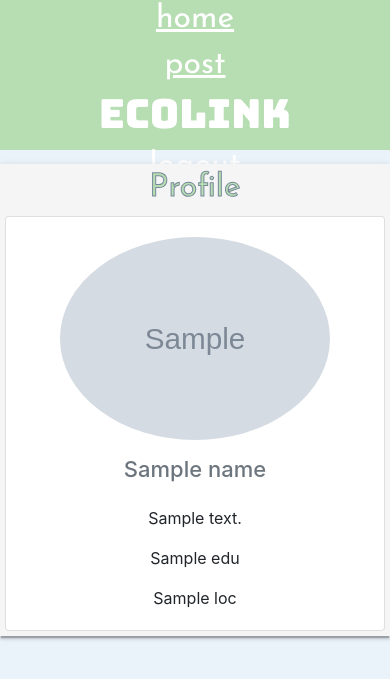
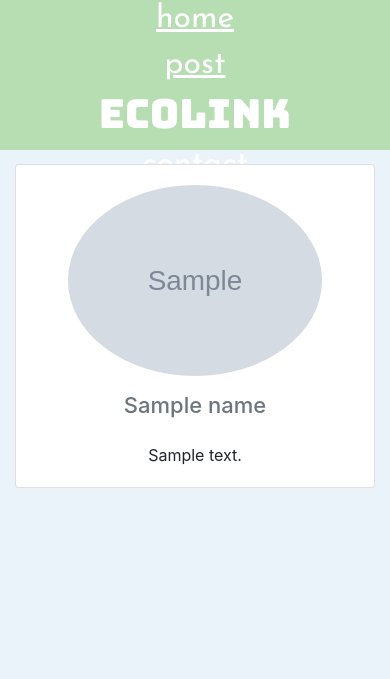
Before and after one commit to aricursion/EcoLink, a Python web app: template templates/landingpage.html in a window 390 px wide. Shown: the top 679 px of the page. Run offline with Jinja, Linux system fonts and the light colour scheme; the template is opened without the code that fills it: most values are stand-ins (such as "Sample title", 1, 10 or a date in 2020); grey boxes marked "Sample" are stand-in pictures; some libraries are stand-ins or nearby versions.

Commit message:
Auto stash before merge of "master" and "origin/master"

```diff
--- a/templates/landingpage.html
+++ b/templates/landingpage.html
@@ -48,26 +48,9 @@
 			color: #b7deb2;
 		}
 
-		.card-link:hover {
-			color: purple;
-		}
-		.you,
-		.trending,
-		.feed {
-			color: #b7deb2;
-			text-shadow: 1px solid #b7deb2;
-			font-family: "Josefin Sans", sans-serif;
-			-webkit-text-stroke: 1px lightslategrey;
-			-webkit-text-fill-color: #b7deb2;
-		}
+	.z-depth-5 {
 
-		.z-depth-5 {
-			box-shadow: 0 3px 3px 0 rgba(0, 0, 0, 0.14),
-				0 1px 7px 0 rgba(0, 0, 0, 0.12),
-				0 3px 1px -1px rgba(0, 0, 0, 0.2);
-			padding: 5px;
 
-			background-color: whitesmoke;
 	}
 
 		#logout {
@@ -244,31 +280,29 @@
 								<button id="${x.id}" type="button" ${disabled} onclick="handler('${x.id}')" class="btn btn-danger">Like</button>
 							</div>
 						</div>
-						</br>`;
-						document.getElementById(
-							"feed_main"
-						).innerHTML += template;
+						</br>`
+					document.getElementById("feed_main").innerHTML += template;
 				}
-				});
+			})
 		</script>
 	</head>
 	<body>
-			<nav>
+		<nav id="navbar">
 			<div class="row">
-					<div class="col-sm-2dot4" style="text-align: center;">
+				<div class="col-sm-2dot4" style="text-align:center;">
 					<h2 class="header-text"><a href="/">home</a></h2>
 				</div>
-					<div class="col-sm-2dot4" style="text-align: center;">
+				<div class="col-sm-2dot4" style="text-align:center;">
 					<h2 class="header-text"><a href="/post">post</a></h2>
 				</div>
-					<div class="col-sm-2dot4" style="margin-top: -3px;">
+				<div class="col-sm-2dot4" style="margin-top:-3px;">
 					<h1 class="title">ECOLINK</h1>
 				</div>
-					<div class="col-sm-2dot4" style="text-align: center;"></div>
-					<div class="col-sm-2dot4" style="text-align: center;">
-						<h2 class="header-text">
-							<a href="/logout">logout</a>
-						</h2>
+				<div class="col-sm-2dot4" style="text-align:center;">
+					<h2 class="header-text"><a href="mailto:payton.miller404@gmail.com">contact</a></h2>
+				</div>
+				<div class="col-sm-2dot4" style="text-align:center;">
+					<h2 class="header-text"><a href="/logout">logout</a></h2>
 				</div>
 			</div>
 		</nav>
@@ -276,66 +310,42 @@
 		<div class="container">
 			<div class="subcontainer">
 				<div class="row">
-						<div class="col-sm-3">
-							<!-- <img
-							class="trending-logo"
-							src="../static/plant.png"
-							height="auto"
-							width="50%"
-						/> -->
+					<div class="col-sm-9" id = "feed_main">
+
 					</div>
-						<div class="col-sm-6" id="feed_main"></div>
-						<!--
-					<div class="col-sm-3">
+				<div class="col-sm-3 z-depth-5" >
 
 				<div class="card">
 					<div class="card-body">
-								<img
-                                    src="{{avatar}}"
-                                    width="80%"
-									height="auto"
-									style="border-radius:50%;"
-								/>
+						<img src="{{avatar}}" width="80%" height="auto" style="border-radius:50%;" />
 
-			</div>-->
-						<div class="col-sm-3 z-depth-5">
-							<h2 class="you">Profile</h2>
-							<div class="card">
-								<div class="card-body">
-									<img
-										src="{{avatar}}"
-										width="80%"
-										height="auto"
-										style="border-radius: 50%;"
-									/>
-
-									<h6
-										id="name"
-										class="card-subtitle mb-4 text-muted"
-										style="
-											margin-top: 1rem;
-											font-size: 22px;
-										"
-									>
+						<h6 id = "name" class="card-subtitle mb-4 text-muted" style="margin-top:1rem;font-size:22px;">
 							{{ name }}
 						</h6>
 						<p id="bio" class="card-text">
 							{{ bio }}
 						</p>
+						<!--
 						<p id="edu" class="card-text">
-										{{ edu }}
+							{{ bio }}
+
 						</p>
 						<p id="location" class="card-text">
-										{{loc }}
+							{{ bio }}
+
 						</p>
+						<p id="following" class="card-text">
+							{{ bio }}
+						-->
+
 					</div>
 				</div>
 			</div>
+
 		</div>
 	</div>
 </div>
 </body>
-	</html>
 
 	{% endblock %} {% block scripts %} {% endblock %}
 </html>
```
Also changed, not shown: other parts of templates/landingpage.html (+53 -0 lines). Lines whose indentation alone changed are shown as unchanged.
